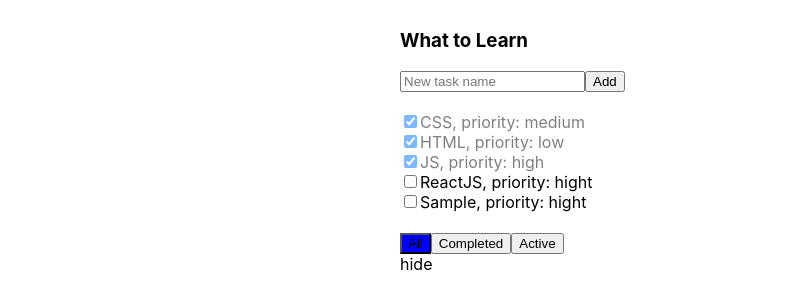
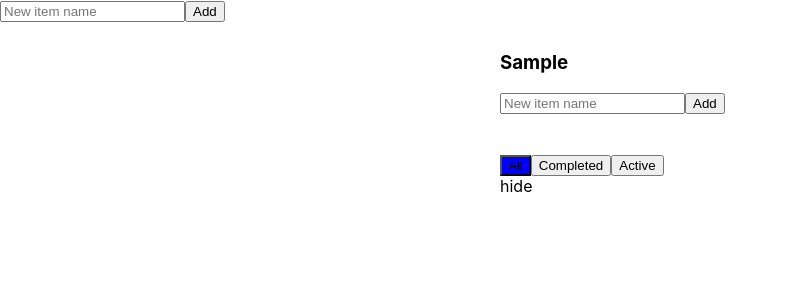
Before and after one commit to Nikky6666/toDoList, a React (Create React App) app: page / in a window 1280 px wide. Both pictures are taken after typing "Sample" into the empty fields and a click on the button "Add". Shown: the top 308 px of the page, without its empty margins (0-788 px from the left). Built offline with nearby package versions, Linux system fonts and the light colour scheme.

Commit message:
Added ToDoList component with own title and tasks, AddNewItemForm

```diff
--- a/src/ToDoListHeader.jsx
+++ b/src/AddNewItemForm.jsx
@@ -2,24 +2,20 @@ import React from 'react';
 import './App.css';
 
 
-class ToDoListHeader extends React.Component {
+class AddNewItemForm extends React.Component {
 
     state = {
         error: false,
         title: "",
     };
 
-    chekOnSpaceOnly = (title) => {
-        for(let i=0;i<title.length; i++) if(title[i]!==" ") return false;
-        return true;
-    };
 
-    onAddTaskClick = () => {
+    onAddItemClick = () => {
         let newTitle = this.state.title;
-        if (newTitle === "" || this.chekOnSpaceOnly(newTitle)) {
+        if (newTitle.trim() === "") {
             this.setState({error: true});
         } else {
-            this.props.addTask(newTitle);
+            this.props.addItem(newTitle);
             this.setState({
                 error: false,
                 title: ""
@@ -30,32 +26,30 @@ class ToDoListHeader extends React.Component {
         onChangeInput = (e) => {
             this.setState({
                 title: e.currentTarget.value
-            })
+            });
            e.currentTarget.value==="" ? this.setState({error: true}) : this.setState({error:false});
         };
 
         onKeyPress = (e) => {
-            if(e.key==='Enter') this.onAddTaskClick()
+            if(e.key==='Enter') this.onAddItemClick()
         };
 
     render = () => {
         const classForInput = this.state.error ? "error": "";
         return (
-            <div className="todoList-header">
-                <h3 className="todoList-header__title">What to Learn</h3>
-                <div className="todoList-newTaskForm">
+                <div className="newItemForm">
                     <input onKeyPress={this.onKeyPress}
                            onChange={this.onChangeInput}
                            type="text"
-                           placeholder="New task name"
+                           placeholder="New item name"
                            className={`${classForInput} decorationInput`}
                            value={this.state.title}
                     />
-                    <button onClick={this.onAddTaskClick}>Add</button>
+                    <button onClick={this.onAddItemClick}>Add</button>
                 </div>
-            </div>
+
         );
     }
 }
 
-export default ToDoListHeader;
+export default AddNewItemForm;
--- a/src/App.css
+++ b/src/App.css
@@ -1,18 +1,16 @@
 .App {
-
+  display: flex;
+  flex-direction: row;
+  flex-wrap: wrap;
 }
 
 .todoList {
-  width: 500px;
+  width: 300px;
   margin: 0 auto;
 }
 
 .todoList > div {
   padding: 10px;
-}
-
-.todoList-task {
-
 }
 
 .filter-active {
--- a/src/App.js
+++ b/src/App.js
@@ -1,79 +1,56 @@
 import React from 'react';
 import './App.css';
-import ToDoListHeader from './ToDoListHeader';
-import ToDoListFooter from './ToDoListFooter';
-import ToDoListTasks from './ToDoListTasks';
+import ToDoList from "./ToDoList";
+import AddNewItemForm from "./AddNewItemForm";
+
+class App extends React.Component {
+
+    state = {
+        todolists: []
+    };
+
+    componentDidMount() {
+        this.restoreState();
+    }
+
+    restoreState = () => {
+        let state = {
+            todolists: []
+        };
+        let stateAsString = localStorage.getItem("todolists-state");
+        if(stateAsString != null) {
+            state = JSON.parse(stateAsString);
+            state.todolists.forEach(tl => {if(tl.id>=this.nextTodoListId) this.nextTodoListId=tl.id+1});
+        this.setState(state);}
+    };
+
+    saveState = () => {
+        let stateAsString = JSON.stringify(this.state);
+        localStorage.setItem("todolists-state", stateAsString);
+    };
+
+    nextTodoListId =0;
 
 
-// классовая компонента - объект, у которого есть свой локальный стейт и
-// метод сетстейт
-class App extends React.Component {
-    constructor(props) {
-        super(props);
-    };
-
-    state = {
-        tasks: [
-            {title: "CSS", isDone: true, priority: "medium"},
-            {title: "HTML", isDone: true, priority: "low"},
-            {title: "JS", isDone: true, priority: "high"},
-            {title: "ReactJS", isDone: false, priority: "hight"}
-        ],
-        filterValue: "All",
-    };
-
-    addTask = (newText) => {
-        let newTask = {
-            title: newText,
-            isDone: false,
-            priority: "hight"
-        };
-        let newTasks = [...this.state.tasks, newTask];
+    addTodoList = (title) =>{
+        const newTodoList = {id: this.nextTodoListId++, title};
         this.setState({
-            tasks: newTasks
-        });
-    };
-
-    changeFilter = (newFilterValue) => {
-        this.setState({
-            filterValue: newFilterValue
-        })
-    };
-
-    changeStatus = (task, isDone) =>{
-        let newTasks = this.state.tasks.map(
-            t => {
-                if(t!==task) return t
-                else return {...task, isDone}
-            }
-        )
-        this.setState({
-            tasks: newTasks
-            })
+            todolists: [...this.state.todolists, newTodoList]
+        }, () => {this.saveState()})
     };
 
     render = () => {
-        const getFiltredTasks = (tasks, filter) => {
-            return tasks.filter(t => {
-                switch (filter) {
-                    case 'All': return true;
-                    case 'Completed': return t.isDone;
-                    case 'Active':return !t.isDone;
-                }
-            })
-        };
-
+        const todolists = this.state.todolists.map(td => <ToDoList id={td.id} title={td.title}/>);
         return (
-            <div className="App">
-                <div className="todoList">
-                    <ToDoListHeader addTask={this.addTask}/>
-                    <ToDoListTasks tasks={getFiltredTasks(this.state.tasks, this.state.filterValue)} changeStatus={this.changeStatus}/>
-                    < ToDoListFooter changeFilter={this.changeFilter} filterValue={this.state.filterValue}/>
-
+            <>
+                <div>
+                   <AddNewItemForm addItem={this.addTodoList} />
                 </div>
-            </div>
-        );
-    }
+                    <div className="App">
+                    {todolists}
+                </div>
+            </>)
+    };
 }
 
 export default App;
--- /dev/null
+++ b/src/ToDoList.js
@@ -0,0 +1,109 @@
+import React from 'react';
+import './App.css';
+import AddNewItemForm from './AddNewItemForm';
+import ToDoListFooter from './ToDoListFooter';
+import ToDoListTasks from './ToDoListTasks';
+import ToDoListTitle from "./ToDoListTitle";
+
+
+// классовая компонента - объект, у которого есть свой локальный стейт и
+// метод сетстейт
+class ToDoList extends React.Component {
+
+    componentDidMount() {
+        this.restoreState();
+    }
+
+    nextTaskId=0;
+    state = {
+        tasks: [],
+        filterValue: "All",
+    };
+
+    saveState = () => {
+      let stateAsString = JSON.stringify(this.state);
+      localStorage.setItem("our-state-" + this.props.id, stateAsString);
+    };
+
+    restoreState = () => {
+        let state = {
+            tasks: [],
+            filterValue: "All"
+        };
+        let stateAsString = localStorage.getItem("our-state-" + this.props.id);
+        if(stateAsString != null) {
+            state = JSON.parse(stateAsString);
+            state.tasks.forEach(t => {if(t.id>=this.nextTaskId) this.nextTaskId=t.id+1})
+        }
+        this.nextTaskId = state.tasks.length;
+        this.setState(state);
+    };
+
+    addTask = (newText) => {
+        let newTask = {
+            id: this.nextTaskId++,
+            title: newText,
+            isDone: false,
+            priority: "hight"
+        };
+        let newTasks = [...this.state.tasks, newTask];
+        this.setState({
+            tasks: newTasks
+        }, () => { this.saveState(); });
+
+    };
+
+    changeFilter = (newFilterValue) => {
+        this.setState({
+            filterValue: newFilterValue
+        }, () => { this.saveState(); })
+    };
+
+    changeStatus = (taskId, isDone) =>{
+        this.changeTask(taskId, {isDone});
+    };
+
+    changeTitle = (taskId, title) =>{
+        this.changeTask(taskId, {title})
+    };
+
+    changeTask = (taskId, obj) => {
+        let newTasks = this.state.tasks.map(
+            t=> {
+                if(t.id!==taskId) return t
+                else return {...t, ...obj}
+            }
+        );
+        this.setState({
+            tasks: newTasks
+        }, () => { this.saveState(); })
+};
+
+    render = () => {
+        const getFiltredTasks = (tasks, filter) => {
+            return tasks.filter(t => {
+                switch (filter) {
+                    case 'All': return true;
+                    case 'Completed': return t.isDone;
+                    case 'Active':return !t.isDone;
+                }
+            })
+        };
+
+        return (
+                <div className="todoList">
+                    <div className="todoList-header">
+                    <ToDoListTitle title={this.props.title}/>
+                    <AddNewItemForm addItem={this.addTask}/>
+                    </div>
+                    <ToDoListTasks tasks={getFiltredTasks(this.state.tasks, this.state.filterValue)}
+                                   changeStatus={this.changeStatus}
+                                   changeTitle={this.changeTitle}
+                    />
+                    < ToDoListFooter changeFilter={this.changeFilter} filterValue={this.state.filterValue}/>
+            </div>
+        );
+    }
+}
+
+export default ToDoList;
--- a/src/ToDoListTask.js
+++ b/src/ToDoListTask.js
@@ -1,25 +1,47 @@
 import React from 'react';
-import PropTypes from 'prop-types';
 import './App.css';
 
 class ToDoListTask extends React.Component {
+
+    state = {
+        editMode: false,
+    };
+
+    activateEditMode = () => {
+        this.setState({
+            editMode: true
+        })
+    };
+
+    deactivateEditMode= () => {
+        this.setState({
+            editMode: false
+        })
+    };
+
+    onTitleChanged = (e) =>{
+        this.props.changeTitle(this.props.task.id, e.currentTarget.value)
+    };
+
     onIsDoneChanged = (e) => {
-        this.props.changeStatus(this.props.task, e.currentTarget.checked);
+        this.props.changeStatus(this.props.task.id, e.currentTarget.checked);
     };
+
         render = () => {
             const classForTask = this.props.task.isDone ? "todoList-task done" : "todoList-task";
         return (<div className={classForTask}>
             <input type="checkbox" checked={this.props.task.isDone} onChange={this.onIsDoneChanged} />
-            <span>{`${this.props.task.title}, priority: ${this.props.task.priority}`}</span>
+                {this.state.editMode ? <input
+                                        onBlur={this.deactivateEditMode}
+                                        autoFocus={true}
+                                        value={this.props.task.title}
+                                        onChange={this.onTitleChanged}
+                    /> :
+                    <span onClick={this.activateEditMode}>{`${this.props.task.id} - ${this.props.task.title}, priority: ${this.props.task.priority}`}</span>
+                }
         </div>
         );
     }
 }
 
 export default ToDoListTask;
-
-ToDoListTask.propTypes = {
-    title: PropTypes.string,
-    isDone: PropTypes.bool,
-    priority: PropTypes.string
-}
--- a/src/ToDoListTasks.js
+++ b/src/ToDoListTasks.js
@@ -1,12 +1,11 @@
 import React from 'react';
 import ToDoListTask from './ToDoListTask';
-import PropTypes from 'prop-types';
 
 class ToDoListTasks extends React.Component {
     render = () => {
         const tasksElements = this.props.tasks.map(
-            task => <ToDoListTask task={task} changeStatus={this.props.changeStatus}/>
-        )
+            task => <ToDoListTask task={task} changeStatus={this.props.changeStatus} changeTitle={this.props.changeTitle}/>
+        );
         return (
                     <div className="todoList-tasks">
                      {tasksElements}
@@ -16,14 +15,3 @@ class ToDoListTasks extends React.Component {
 }
 
 export default ToDoListTasks;
-
-ToDoListTasks.propTypes = {
-
-    tasks: PropTypes.arrayOf(PropTypes.shape({
-        title: PropTypes.string,
-        isDone: PropTypes.bool,
-        priority: PropTypes.string
-    })
-    )
-
-}
--- /dev/null
+++ b/src/ToDoListTitle.jsx
@@ -0,0 +1,10 @@
+import React from 'react';
+import './App.css';
+
+
+class ToDoListTitle extends React.Component {
+
+    render = () => <h3 className="todoList-header__title">{this.props.title}</h3>
+}
+
+export default ToDoListTitle;
```
